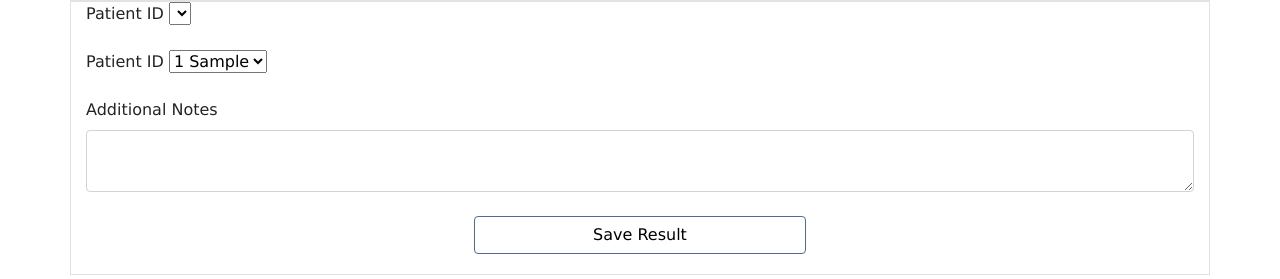
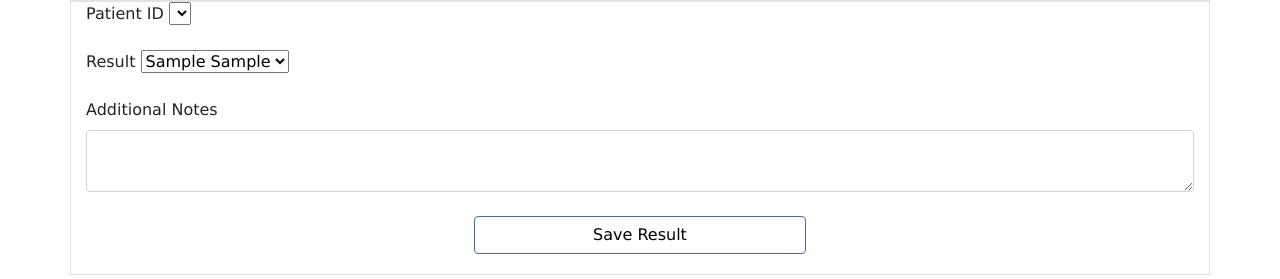
Before and after one commit to damian-ngau/FIT3164_team16_website, a Flask app: template website/templates/upload_image.html in a window 1280 px wide. Shown: the part 480-759 px from the top of the page. Run offline with Flask 2, Linux system fonts and the light colour scheme; the template is opened without the code that fills it: most values are stand-ins (such as "Sample title", 1, 10 or a date in 2020); lists and menus that the app fills with data are empty; parts of the project's set-up code (start-up, migrations or seed data) failed here and were passed over; some libraries are stand-ins or nearby versions.

Commit message:
Update upload_image.html

```diff
--- a/website/templates/upload_image.html
+++ b/website/templates/upload_image.html
@@ -40,16 +40,16 @@
 
     <select name="patientID" method="GET" >
     {% for patient in user.patients %}
-        <option value="{{ pred_lab }} {{ pred_perc }}" SELECTED>{{ pred_lab }} {{ pred_perc }}</option>"
+        <option value="{{ patient.id }} {{ patient.first_name }}" SELECTED>{{ patient.id }} {{ patient.first_name }}</option>"
+
     {% endfor %}
     </select>
   </div>
 
   <div class="form-group">
-    <label for="patientID">Patient ID</label>
-
+    <label for="percentage">Result</label>
     <select name="percentage" method="GET" >
-    <option value="{{ patient.id }} {{ patient.first_name }}" SELECTED>{{ patient.id }} {{ patient.first_name }}</option>"
+    <option value="{{ pred_lab }} {{ pred_perc }}" SELECTED>{{ pred_lab }} {{ pred_perc }}</option>"
     </select>
   </div>
 
```
